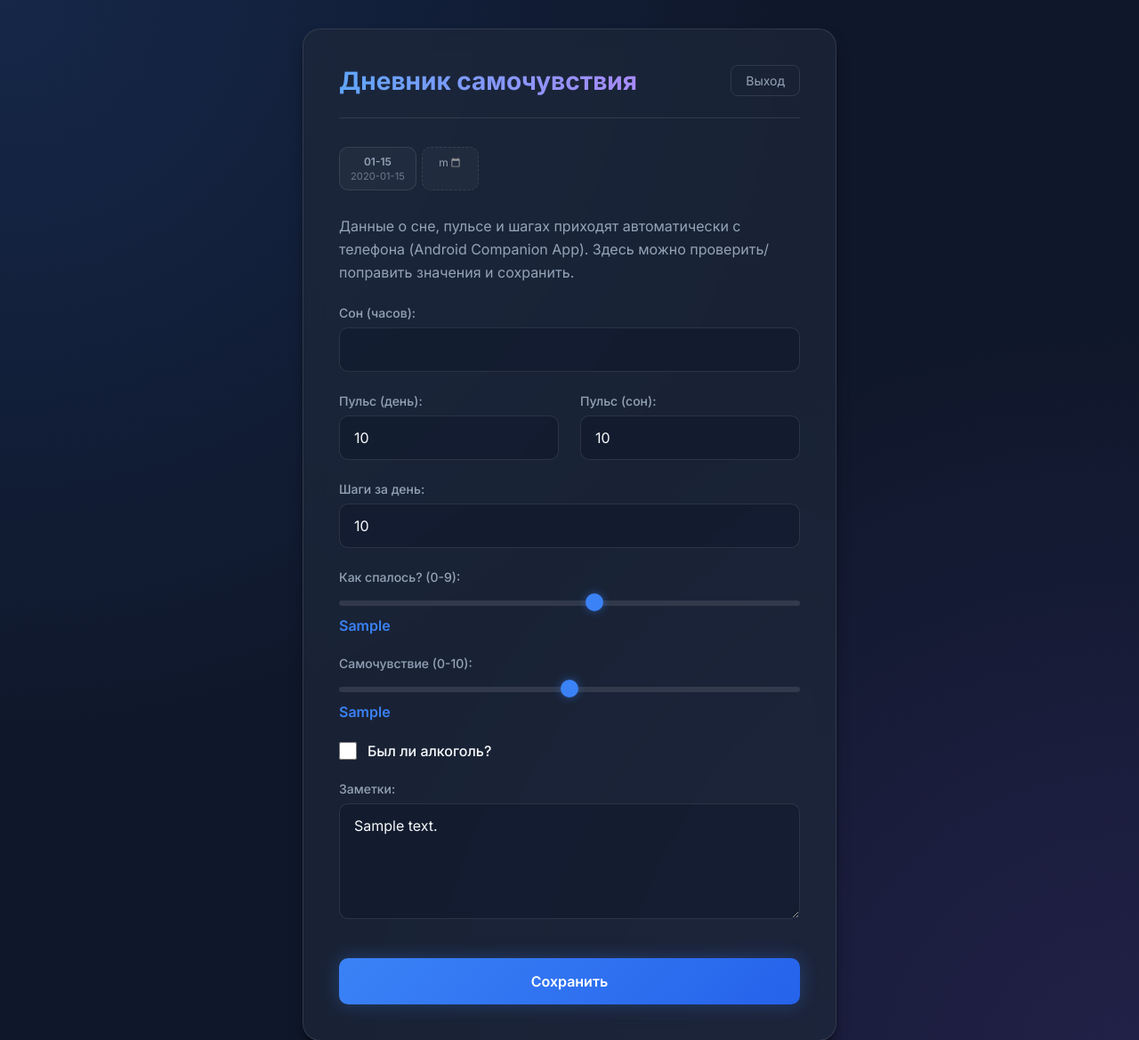
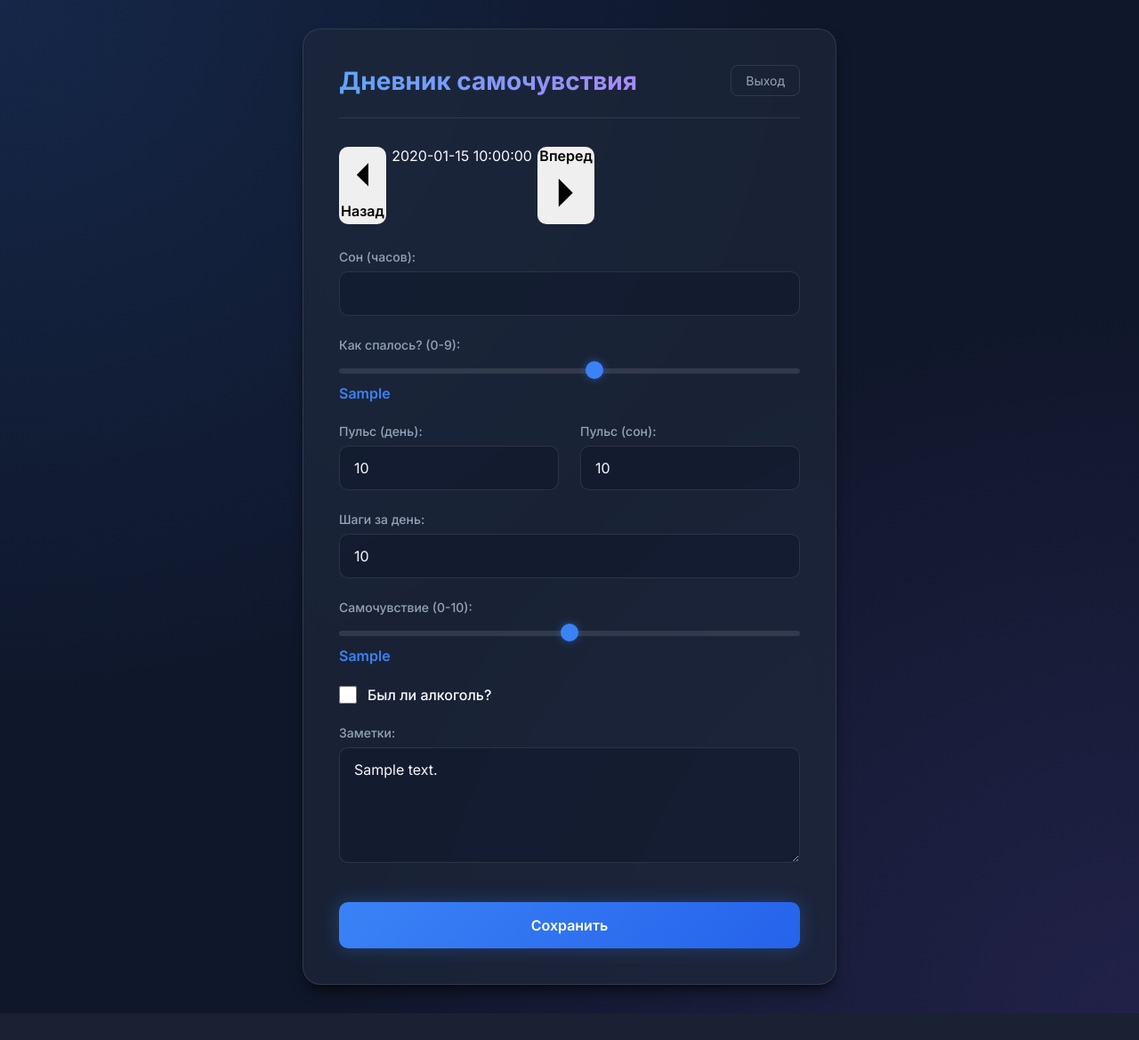
Before and after one commit to vsuh/sleepmon, a FastAPI app: template app/templates/form.html in a window 1280 px wide. Shown: the top 1169 px of the page at 89% size. After the commit the page ends 1139 px from the top, so only its background shows below. Run offline with FastAPI, Linux system fonts and the light colour scheme; the template is opened without the code that fills it: most values are stand-ins (such as "Sample title", 1, 10 or a date in 2020).

Commit message:
feat(web): simplify date navigation and form layout

```diff
--- a/app/templates/form.html
+++ b/app/templates/form.html
@@ -9,41 +9,53 @@
 <body>
     <div class="container">
         <header>
-            <h1>Дневник самочувствия</h1>
+            <h1 title="Данные о сне, пульсе и шагах приходят автоматически с телефона. Здесь можно проверить, поправить значения и сохранить.">Дневник самочувствия</h1>
             <div class="header-links">
                 <a href="/logout" class="btn-outline">Выход</a>
             </div>
         </header>
 
-        <!-- Recent dates navigation -->
-        <nav class="date-nav">
-            {% for d in recent_dates %}
-            <a href="/?date={{ d }}"
-               class="date-nav-item {% if d == date %}active{% endif %}">
-                {% if d == today %}
-                    <span class="date-nav-label">Сегодня</span>
-                {% elif d == (today | replace(today[-2:], '%02d' | format((today[-2:] | int) - 1))) %}
-                    <span class="date-nav-label">Вчера</span>
-                {% else %}
-                    <span class="date-nav-label">{{ d[5:] }}</span>
-                {% endif %}
-                <span class="date-nav-date">{{ d }}</span>
-            </a>
-            {% endfor %}
-            <!-- Custom date picker -->
-            <form action="/" method="get" class="date-nav-item date-picker-item">
-                <input type="date" name="date" value="{{ date }}" onchange="this.form.submit()" title="Выбрать дату">
-            </form>
-        </nav>
-
-        <p class="hint">Данные о сне, пульсе и шагах приходят автоматически с телефона (Android Companion App). Здесь можно проверить/поправить значения и сохранить.</p>
-
         <form action="/save" method="post" class="data-form">
             <input type="hidden" name="date" value="{{ date }}">
+
+            <input type="hidden" name="original_sleep_hours" value="{{ data.sleep_hours }}">
+            <input type="hidden" name="original_pulse_avg_day" value="{{ data.pulse_avg_day }}">
+            <input type="hidden" name="original_pulse_avg_sleep" value="{{ data.pulse_avg_sleep }}">
+            <input type="hidden" name="original_steps_total" value="{{ data.steps_total }}">
+            <input type="hidden" name="original_well_being" value="{{ data.well_being }}">
+            <input type="hidden" name="original_sleep_quality" value="{{ data.sleep_quality }}">
+            <input type="hidden" name="original_alco" value="{{ 'true' if data.alco else 'false' }}">
+            <input type="hidden" name="original_notes" value="{{ data.notes }}">
+
+            <div class="date-nav">
+                <button type="submit" name="navigate" value="prev" class="date-nav-button" title="Назад" aria-label="Назад">
+                    <svg viewBox="0 0 24 24" aria-hidden="true">
+                        <path d="M15 18l-6-6 6-6"></path>
+                    </svg>
+                    <span>Назад</span>
+                </button>
+
+                <div class="date-current" title="Текущая дата">
+                    {{ date }}
+                </div>
+
+                <button type="submit" name="navigate" value="next" class="date-nav-button" title="Вперед" aria-label="Вперед">
+                    <span>Вперед</span>
+                    <svg viewBox="0 0 24 24" aria-hidden="true">
+                        <path d="M9 18l6-6-6-6"></path>
+                    </svg>
+                </button>
+            </div>
 
             <div class="form-group">
                 <label>Сон (часов):</label>
                 <input type="number" step="0.1" name="sleep_hours" value="{{ data.sleep_hours }}">
+            </div>
+
+            <div class="form-group">
+                <label>Как спалось? (0-9):</label>
+                <input type="range" name="sleep_quality" min="0" max="9" value="{{ data.sleep_quality|default(9) }}" oninput="this.nextElementSibling.value = this.value">
+                <output>{{ data.sleep_quality|default(9) }}</output>
             </div>
 
             <div class="form-row">
@@ -60,12 +72,6 @@
             <div class="form-group">
                 <label>Шаги за день:</label>
                 <input type="number" name="steps_total" value="{{ data.steps_total }}">
-            </div>
-
-            <div class="form-group">
-                <label>Как спалось? (0-9):</label>
-                <input type="range" name="sleep_quality" min="0" max="9" value="{{ data.sleep_quality|default(9) }}" oninput="this.nextElementSibling.value = this.value">
-                <output>{{ data.sleep_quality|default(9) }}</output>
             </div>
 
             <div class="form-group">
@@ -86,7 +92,7 @@
                 <textarea name="notes" rows="5">{{ data.notes }}</textarea>
             </div>
 
-            <button type="submit" class="btn-save">Сохранить</button>
+            <button type="submit" name="navigate" value="save" class="btn-save">Сохранить</button>
         </form>
     </div>
 </body>
```
